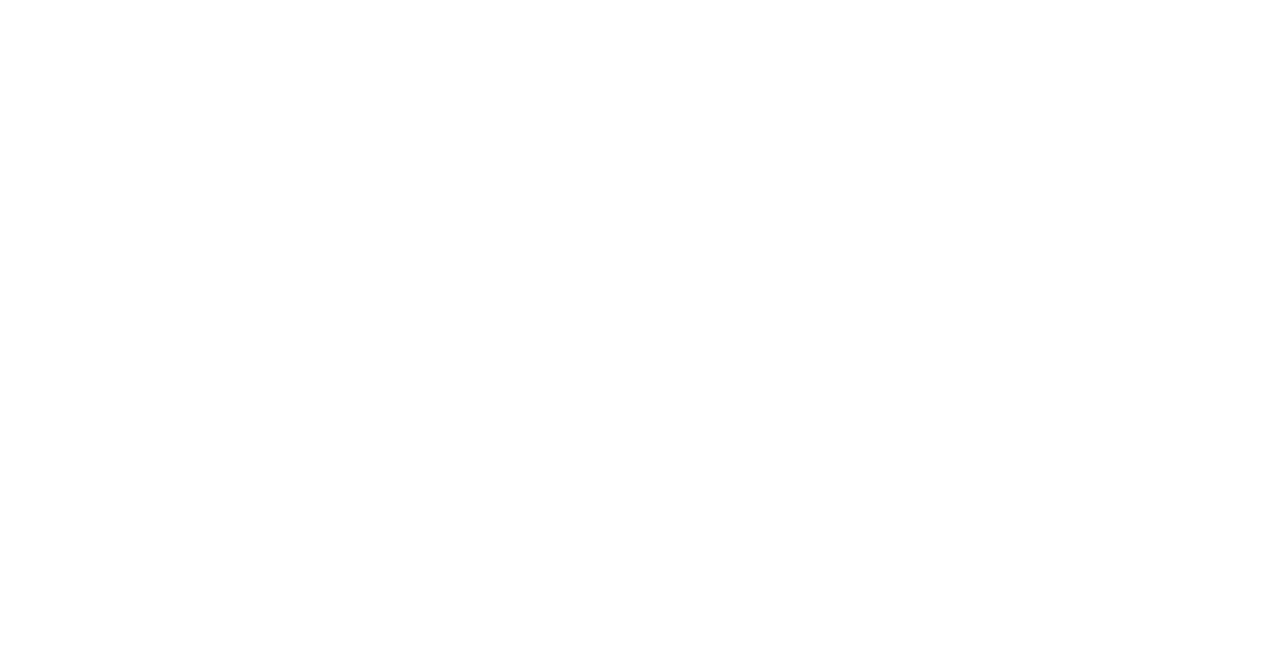
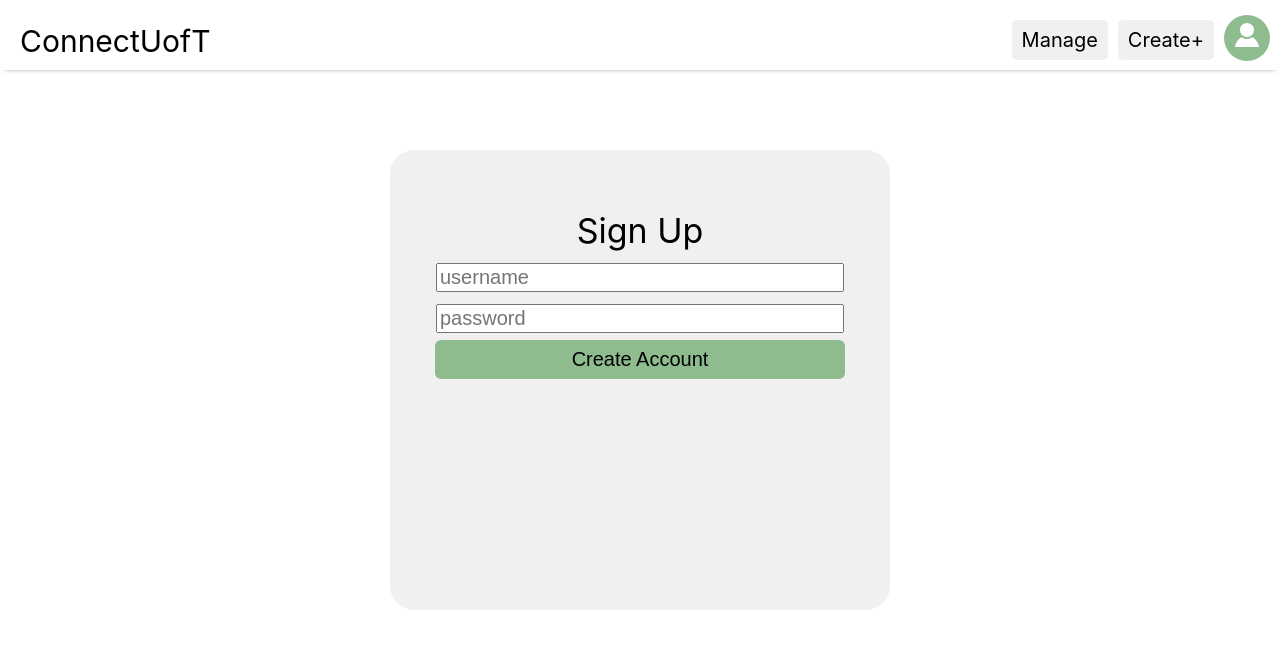
Before and after one commit to sliu7714/csc309_website, a React (Create React App) app in the folder connect-uoft-frontend/: page /signup in a window 1280 px wide. Shown: the top 648 px of the page. Built offline with nearby package versions, Linux system fonts and the light colour scheme.

Commit message:
added basic signup UI

```diff
--- a/connect-uoft-frontend/src/App.js
+++ b/connect-uoft-frontend/src/App.js
@@ -4,6 +4,7 @@
 import Home from "./views/Home";
 import Profile from "./views/Profile";
 import Manage from "./views/Manage";
+import Signup from "./views/Signup/Signup";
 
 function App() {
 
@@ -14,6 +15,7 @@
         <BrowserRouter>
             <Switch>
                 <Route exact path="/" component={Login} />
+                <Route path="/signup" component={Signup} />
                 <Route path="/home" component={Home} />
                 <Route path="/profile" component={Profile} />
                 <Route path="/manage" component={Manage} />
--- a/connect-uoft-frontend/src/components/LoginBox/LoginBox.js
+++ b/connect-uoft-frontend/src/components/LoginBox/LoginBox.js
@@ -9,7 +9,7 @@
     const[password, updatePassword] = useState("")
     const[isIncorrectCredentials, updateIsIncorrectCredentials] = useState(false)
 
-    const incorrectCredentialsMsg = <div className="incorrect_msg">Incorrect login, please check your username and password</div>
+    const incorrectCredentialsMsg = <div className="msg">Incorrect login, please check your username and password</div>
 
     const login = () =>{
         // TODO (after phase 1) authenticate
@@ -47,11 +47,12 @@
                 onChange={e => updatePassword(e.target.value)}/>
             <br/>
 
-
-
             <button
                 className="login_btn"
                 onClick={() => login()}>Login</button>
+
+            {/* render msg only if user has entered wrong credentials */}
+            {isIncorrectCredentials ? incorrectCredentialsMsg : null}
 
             <div className="signup">
                 <a href="/signup" className="signup_link">
@@ -60,9 +61,6 @@
                 </a>
 
             </div>
-
-            {/* render msg only if user has entered wrong credentials */}
-            {isIncorrectCredentials ? incorrectCredentialsMsg : null}
         </div>
 
     )
--- /dev/null
+++ b/connect-uoft-frontend/src/components/LoginBox/SignupBox.js
@@ -0,0 +1,77 @@
+import './styles.css' // use same styles as LoginBox
+import {useState} from 'react'
+import {users} from '../../Data/data'
+import {useHistory} from "react-router-dom"
+
+
+const LoginBox = () => {
+    const history = useHistory()
+    const[username, updateUsername] = useState("")
+    const[password, updatePassword] = useState("")
+    const[isUniqueUsername, updateIsUniqueUsername] = useState(true)
+
+    const nonUniqueUsernameMsg =
+        <div className="msg">
+            Sorry, someone else already has that username. <br/>
+            Please pick another one
+        </div>
+
+    const signup = () =>{
+        // TODO (after phase 1) send user info to backend to create new user
+        // - first check for unique username then send info to create new user
+        //      dont forget to clear password from state
+
+        console.log(`username:${username} password:${password}`) // make sure to delete later - security flaw
+        const matchingUsername = users.filter((user) => user.username == username )
+        if (matchingUsername.length === 0){
+            // no other user with same username
+            // code to create new user here
+            updatePassword("") // clear password from state
+            // redirect to profile page:
+            history.push("/profile")
+        }
+        else{
+            // incorrect username
+            updateIsUniqueUsername(false)
+        }
+
+
+    }
+
+    return(
+        <div className="login_box">
+            Sign Up
+            <br/>
+
+            <input
+                className="username_input"
+                type="text"
+                placeholder="username"
+                value={username}
+                onChange={e => updateUsername(e.target.value)}/>
+            <br/>
+
+            <input
+                className="password_input"
+                type="password"
+                placeholder="password"
+                value={password}
+                onChange={e => updatePassword(e.target.value)}/>
+            <br/>
+
+            <button
+                className="login_btn"
+                onClick={() => signup()}>Create Account</button>
+
+            {/* render msg only if user has entered non unique username */}
+            {isUniqueUsername ? null : nonUniqueUsernameMsg}
+
+
+        </div>
+
+    )
+
+
+}
+
+export default LoginBox
--- a/connect-uoft-frontend/src/components/LoginBox/styles.css
+++ b/connect-uoft-frontend/src/components/LoginBox/styles.css
@@ -14,6 +14,7 @@
     border-radius: 5%;
     color: black;
     align: center;
+    position: relative;
 }
 .login_btn{
     background: darkseagreen;
@@ -27,14 +28,18 @@
     font-size: 20px;
     width: 400px;
 }
-.incorrect_msg{
+.msg{
     font-size: 16px;
+    margin-top: 10px;
 }
 .signup{
     font-size: 12px;
     text-align: right;
     margin-right: 32px;
-    text-decoration: underline;
+    margin-top: 100px;
+    position: absolute;
+    bottom: 24px;
+    right: 0;
 }
 .signup_link{
     display: flex;
@@ -47,5 +52,5 @@
     border-bottom: 10px solid transparent;
     border-left: 12px solid darkseagreen;
     margin-left: 8px;
-    margin-top: 4px;
+    margin-top: 6px;
 }
--- /dev/null
+++ b/connect-uoft-frontend/src/views/Signup/Signup.js
@@ -0,0 +1,15 @@
+import Header from "../../components/Header/Header";
+import SignupBox from "../../components/LoginBox/SignupBox";
+
+const Signup = () => {
+
+    return(
+        <div>
+            <Header/>
+            <SignupBox/>
+        </div>
+    )
+
+}
+
+export default Signup
```
